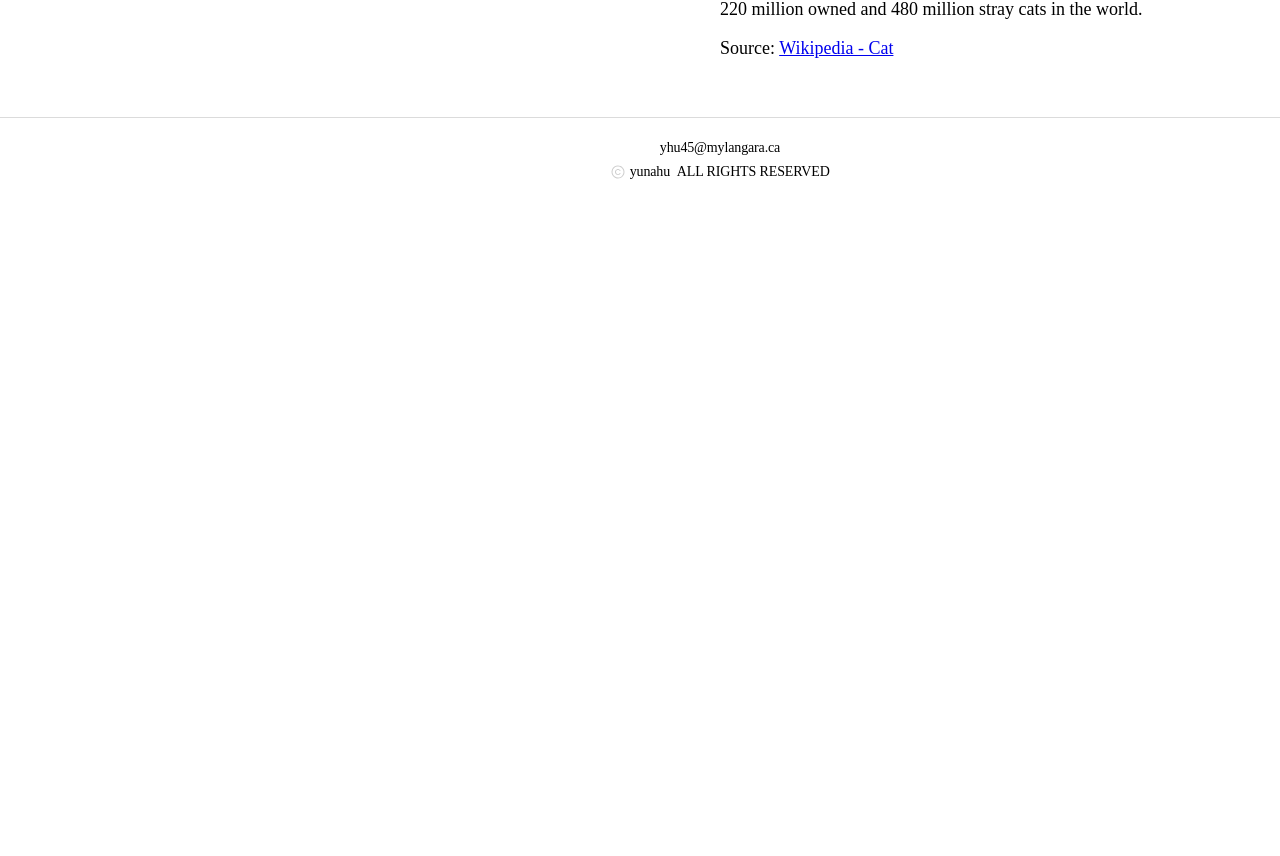
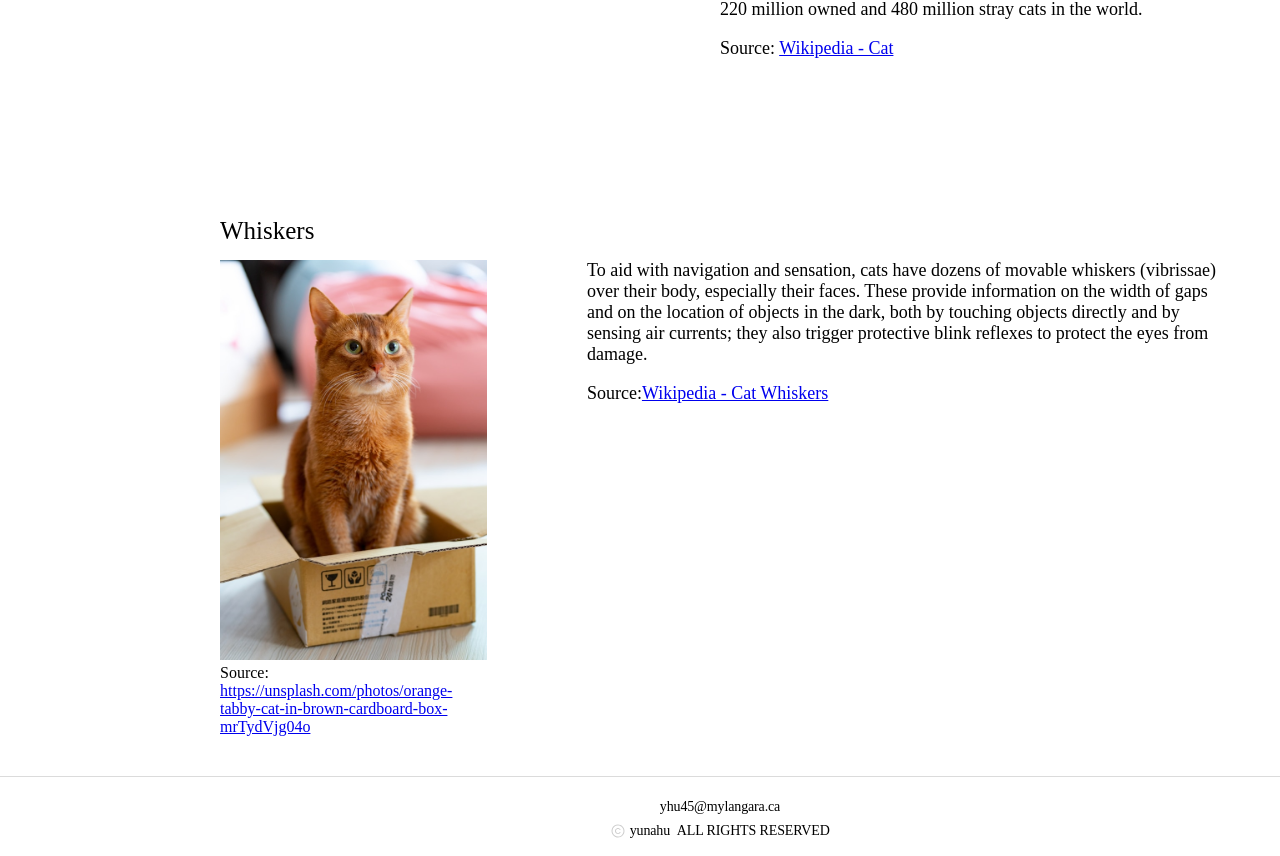
Before and after one commit to yunahu/my-cat-page, a React (Vite) app: page / in a window 1280 px wide. Shown: the part 732-1588 px from the top of the page. Before the commit the page ends 929 px from the top, so only its background shows below. Built offline with nearby package versions, Linux system fonts and the light colour scheme.

Commit message:
Implemented Whiskers section

```diff
--- a/src/pages/Home/Home.jsx
+++ b/src/pages/Home/Home.jsx
@@ -1,10 +1,12 @@
 import Overview from "./components/Overview/Overview";
+import Whiskers from "./components/Whiskers/Whiskers";
 
 
 const Home = () => {
   return (
 		<div>
 			<Overview />
+			<Whiskers />
 		</div>
   );
 };
--- /dev/null
+++ b/src/pages/Home/components/Whiskers/Whiskers.jsx
@@ -0,0 +1,38 @@
+import { SectionContainer, Section, SectionTitle, SectionContentContainer, SectionContent } from "src/components/Layout/Layout";
+import styled from "styled-components";
+import box from "src/assets/images/box.jpg";
+
+const Photo = styled.img`
+	height: 400px;
+`;
+
+const PhotoContainer = styled.div`
+	margin-right: 100px;
+`;
+
+const Whiskers = () => {
+  return (
+		<SectionContainer id="whiskers">
+			<Section>
+				<SectionTitle>
+					Whiskers
+				</SectionTitle>
+					<SectionContentContainer>
+						<PhotoContainer>
+							<Photo src={box} />
+								Source: <a target="_blank" href="https://unsplash.com/photos/orange-tabby-cat-in-brown-cardboard-box-mrTydVjg04o">https://unsplash.com/photos/orange-tabby-cat-in-brown-cardboard-box-mrTydVjg04o</a>
+						</PhotoContainer>
+						<SectionContent>
+						To aid with navigation and sensation, cats have dozens of movable whiskers (vibrissae) over their body, especially their faces. These provide information on the width of gaps and on the location of objects in the dark, both by touching objects directly and by sensing air currents; they also trigger protective blink reflexes to protect the eyes from damage.
+							<p>
+								Source:
+								<a target="_blank" href="https://en.wikipedia.org/wiki/Cat#Whiskers">Wikipedia - Cat Whiskers</a>
+						</p>
+						</SectionContent>
+					</SectionContentContainer>
+			</Section>
+		</SectionContainer>
+  );
+};
+
+export default Whiskers;
```
Also changed, not shown: src/assets/images/box.jpg (added).
